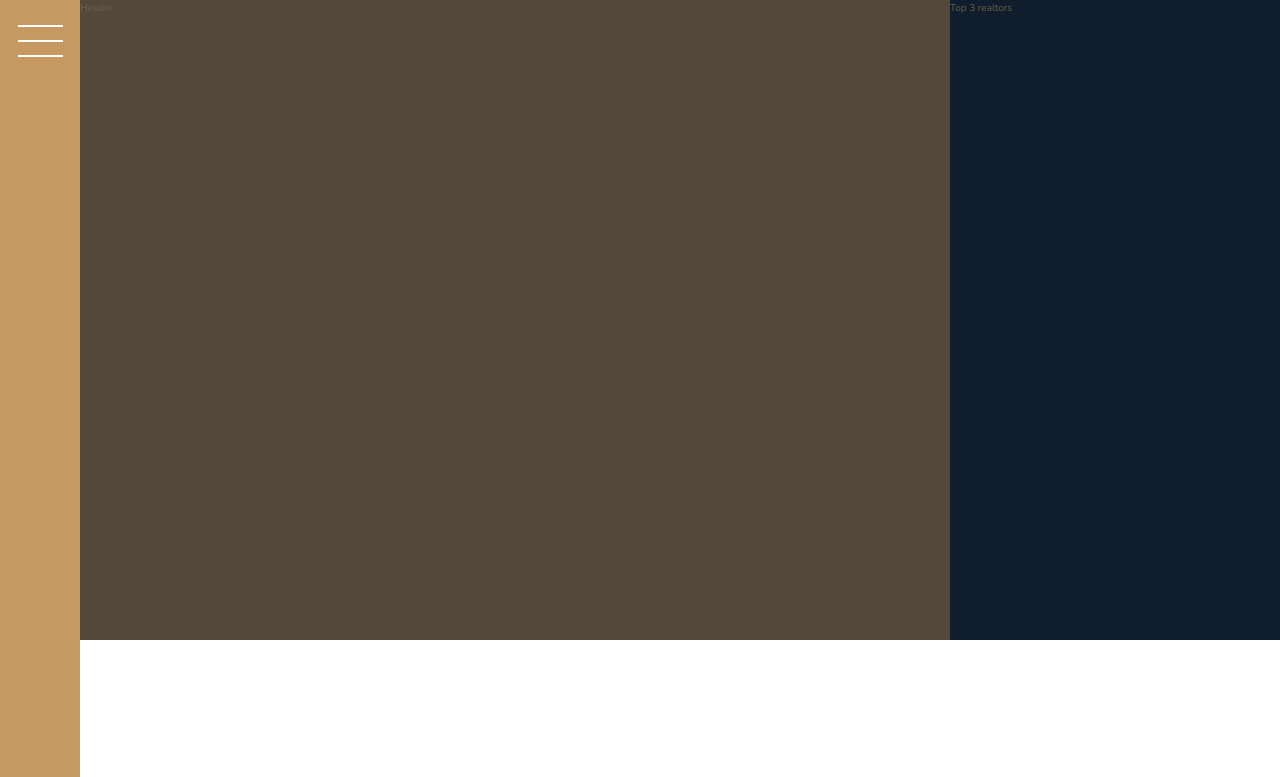
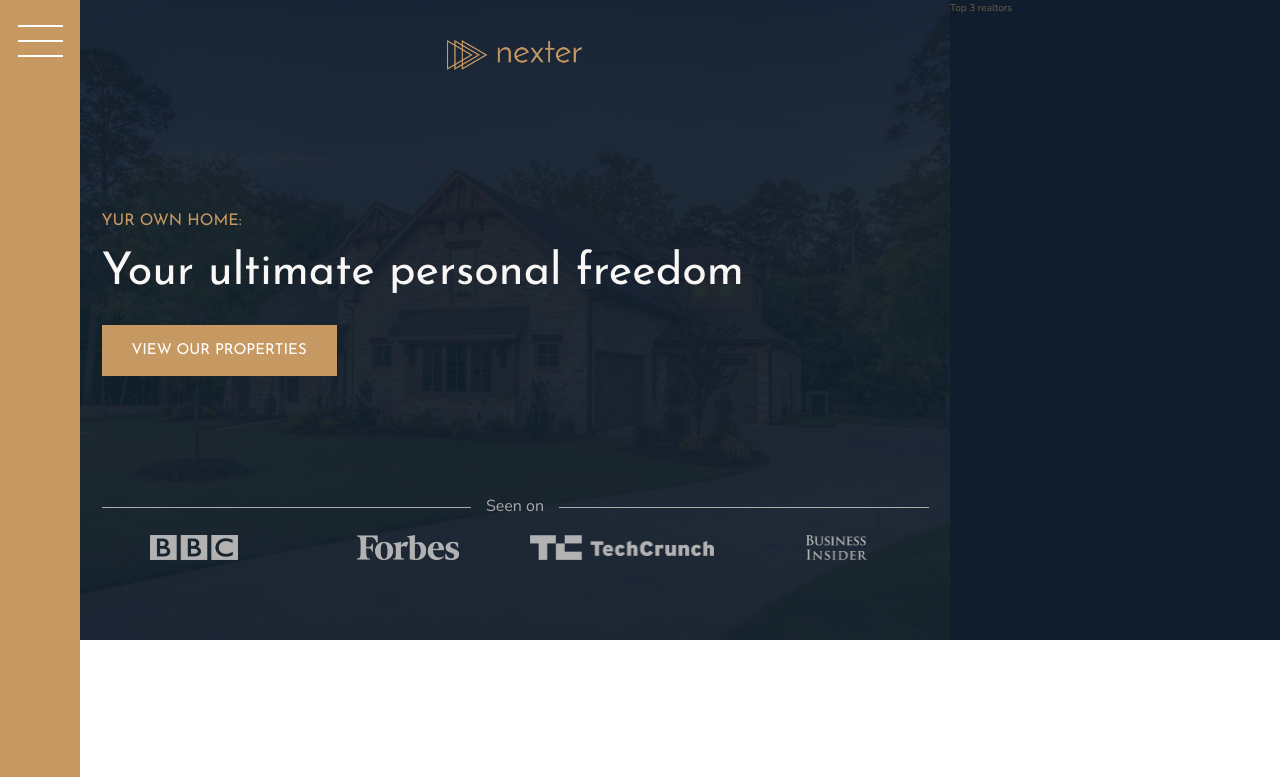
Before and after one commit to fktrctqbdfyjd/css-grid-test, a website: page index.html in a window 1280 px wide. Shown: the top 777 px of the page. Drawn offline with nearby package versions, Linux system fonts and the light colour scheme.

Commit message:
Add header

```diff
--- a/index.html
+++ b/index.html
@@ -17,7 +17,17 @@
         </div>
 
         <header class="header">
-            Header
+            <img src="img/logo.png" alt="Nexter logo" class="header__logo">
+            <h3 class="heading-3">Yur own home:</h3>
+            <h1 class="heading-1">Your ultimate personal freedom</h1>
+            <button class="btn header__btn">View our properties</button>
+            <div class="header__seenon-text">Seen on</div>
+            <div class="header__seenon-logos">
+                <img src="img/logo-bbc.png" alt="Seen on logo 1">
+                <img src="img/logo-forbes.png" alt="Seen on logo 2">
+                <img src="img/logo-techcrunch.png" alt="Seen on logo 3">
+                <img src="img/logo-bi.png" alt="Seen on logo 4">
+            </div>
         </header>
 
         <div class="realtors">
--- a/sass/_header.scss
+++ b/sass/_header.scss
@@ -1,4 +1,54 @@
 .header {
     background-color: $color-grey-dark-1;
     grid-column: full-start / col-end 6;
+    background-image: linear-gradient(rgba($color-secondary, .93),rgba($color-secondary, .93)), url(../img/hero.jpeg);
+    background-size: cover;
+    background-position: center;
+    padding: 8rem;
+    padding-top: 4rem;
+
+    display: grid;
+    grid-template-rows: 1fr min-content 6rem 1fr;
+    grid-template-columns: max-content;
+    grid-row-gap: 1.5rem;
+    justify-content: center;
+
+    &__logo {
+        height: 3rem;
+        justify-self: center;
+    }
+
+    &__btn {
+        align-self: start;
+        justify-self: start;
+    }
+
+    &__seenon-text {
+        display: grid;
+        grid-template-columns: 1fr max-content 1fr;
+        grid-column-gap: 1.5rem;
+        align-items: center;
+
+        font-size: 1.6rem;
+        color: $color-grey-light-2;
+        &::before,
+        &::after {
+            content: '';
+            height: 1px;
+            display: block;
+            background-color: currentColor;
+        }
+    }
+
+    &__seenon-logos {
+        display: grid;
+        grid-template-columns: repeat(4, 1fr);
+        grid-column-gap: 3rem;
+        justify-items: center;
+
+        img {
+            height: 2.5rem;
+            filter: brightness(70%);
+        }
+    }
 }
--- a/sass/_typography.scss
+++ b/sass/_typography.scss
@@ -5,6 +5,9 @@
 
 .heading-1 {
     @extend %heading;
+    font-size: 4.5rem;
+    color: $color-grey-light-1;
+    line-height: 1;
 }
 
 .heading-2 {
```
Also changed, not shown: css/style.css.
